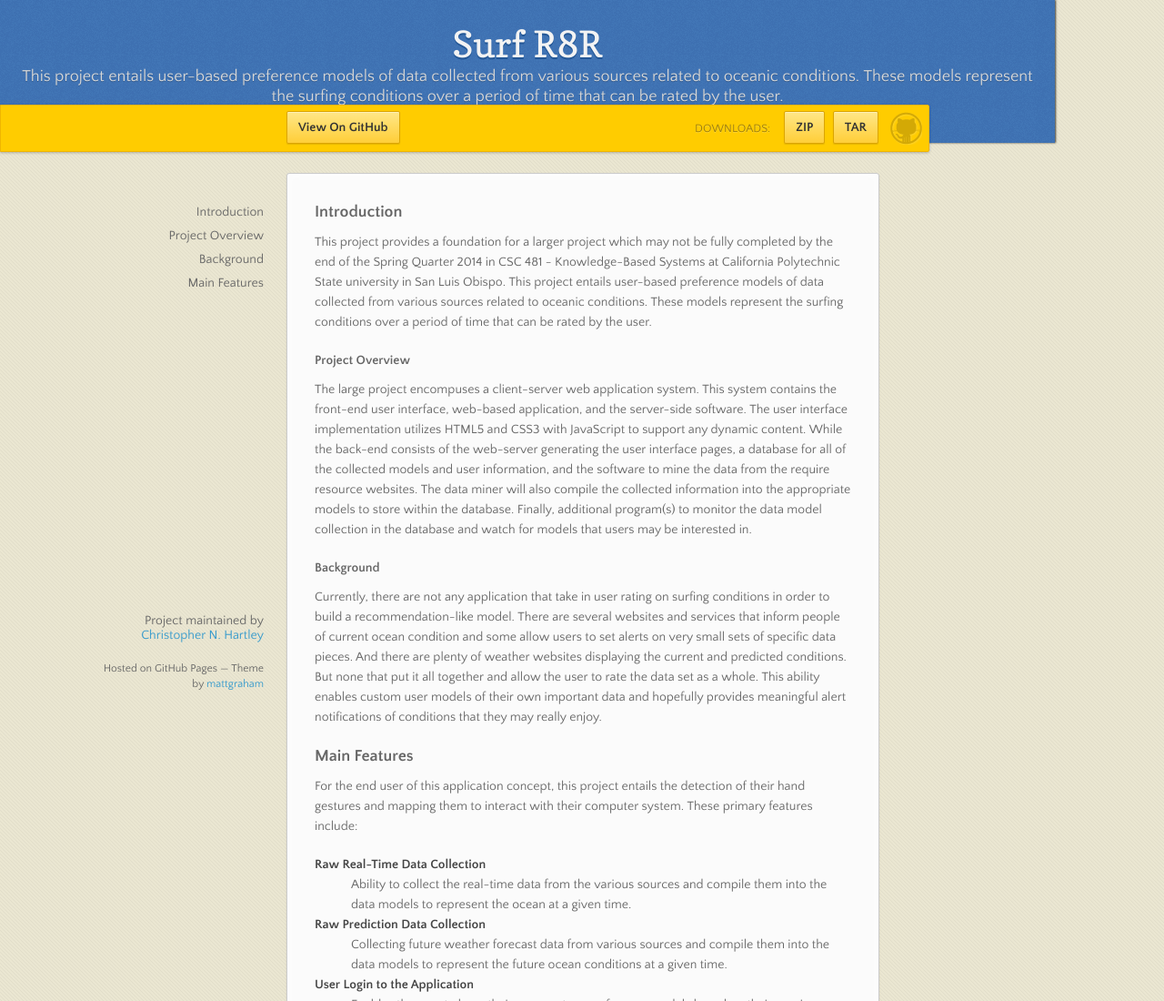
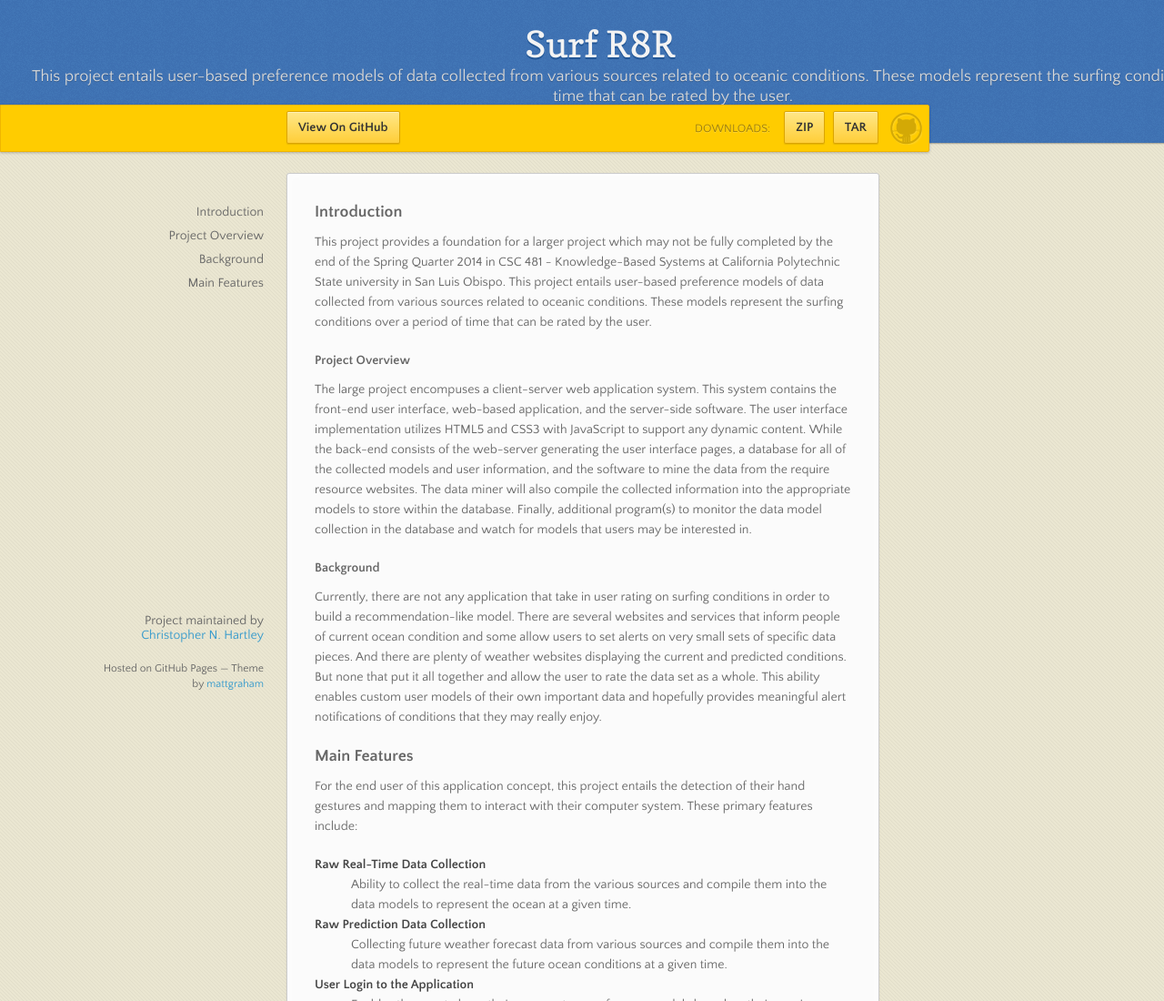
Before and after one commit to cnhartley/surf-r8r, a plain HTML site: page index.html in a window 1280 px wide. Shown: the top 1100 px of the page at 91% size. Drawn offline with nearby package versions, Linux system fonts and the light colour scheme.

Commit message:
Update index.html

```diff
--- a/index.html
+++ b/index.html
@@ -14,7 +14,7 @@
     <meta name="viewport" content="width=device-width, initial-scale=1, user-scalable=no">
 
     <style>
-      header {
+      header p {
         width:80em;
       }
     </style>
```
